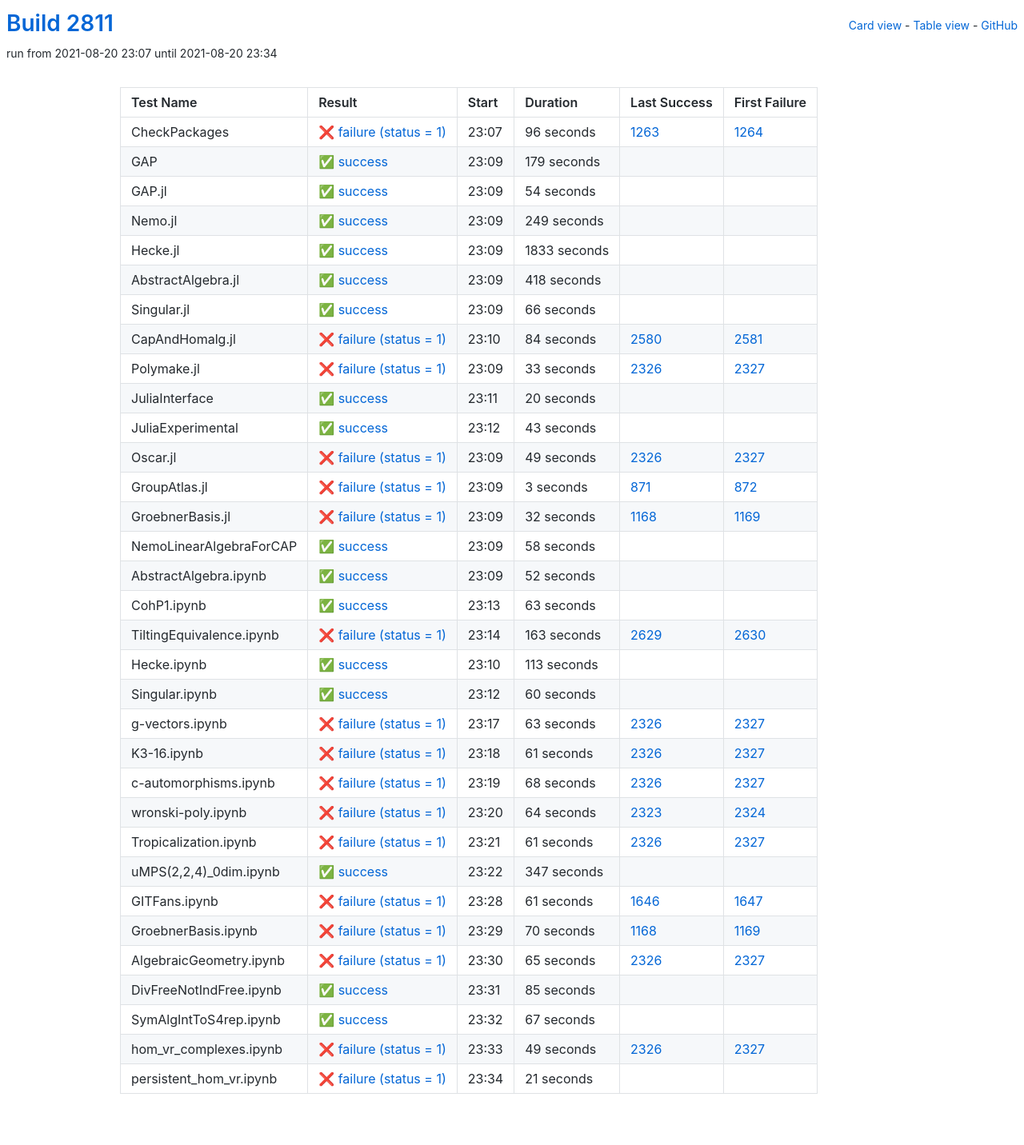
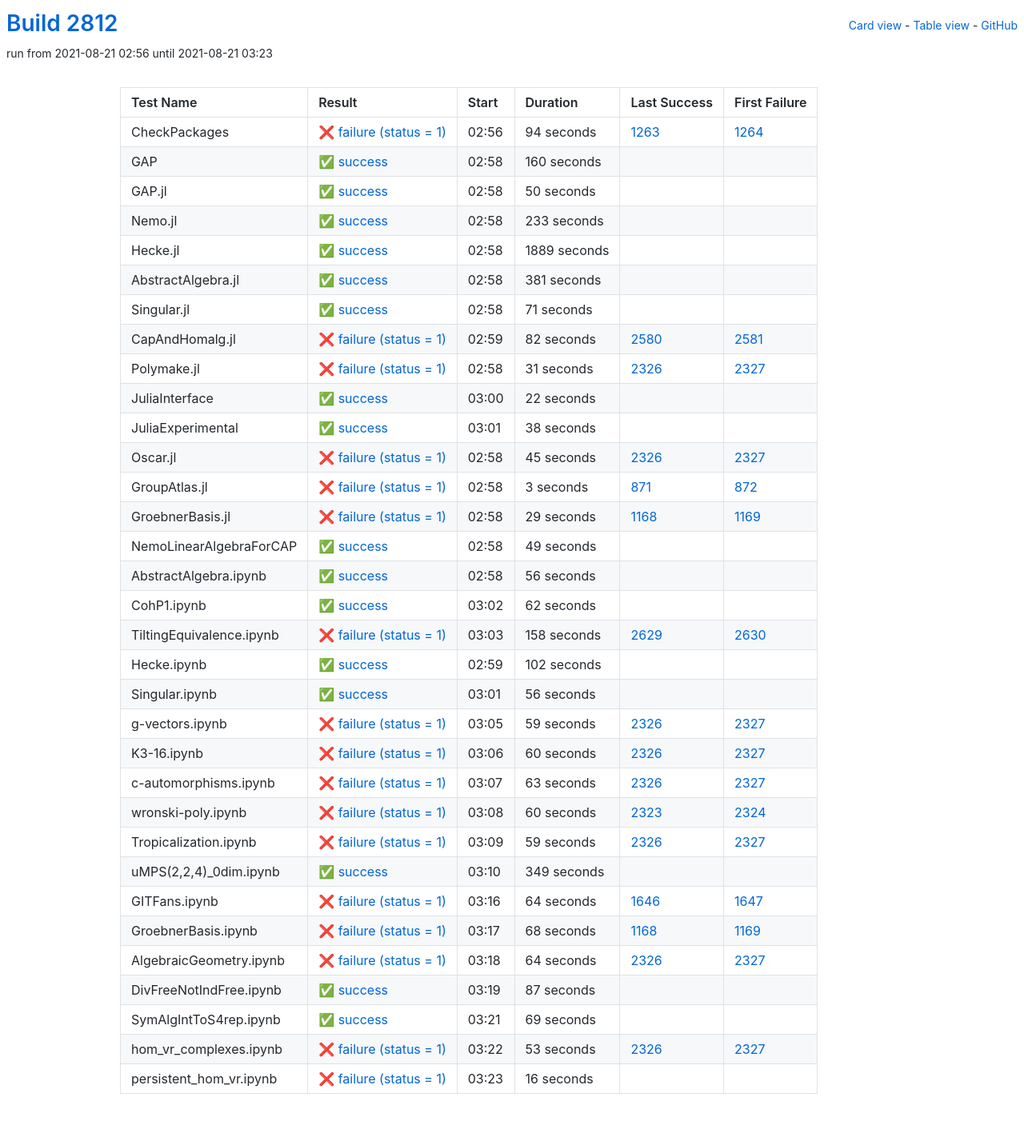
Before and after one commit to oscar-system/oscar-ci-status-stable, a Jekyll site: the page built from table.html, in a window 1280 px wide. Shown: the whole page at 80% size. Built offline with Jekyll 4.4.1, drawn with Linux system fonts in a browser that asks for light colours.

Commit message:
Build #2812

```diff
--- a/_data/ci.yml
+++ b/_data/ci.yml
@@ -1,6 +1,6 @@
 ---
-build: 2811
-build_url: https://oscarci.mathematik.uni-kl.de/job/oscar-stable/2811/
+build: 2812
+build_url: https://oscarci.mathematik.uni-kl.de/job/oscar-stable/2812/
 job: oscar-stable
 organization: oscar-system
 repo: oscar-ci-status-stable
@@ -8,152 +8,152 @@ repourl: https://github.com/oscar-system/oscar-ci-status-stable
 tests:
 - name: CheckPackages
   id: checkpackages
-  log: https://oscarci.mathematik.uni-kl.de/job/oscar-stable/2811/artifact/logs/build-2811/CheckPackages.log
-  start: 2021-08-20 23:07
+  log: https://oscarci.mathematik.uni-kl.de/job/oscar-stable/2812/artifact/logs/build-2812/CheckPackages.log
+  start: 2021-08-21 02:56
   success: false
   exitcode: 1
   status: failure
-  duration: 96
+  duration: 94
   last_success: 1263
   last_success_url: https://oscarci.mathematik.uni-kl.de/job/oscar-stable/1263/
   first_failure: 1264
   first_failure_url: https://oscarci.mathematik.uni-kl.de/job/oscar-stable/1264/
 - name: GAP
   id: gap
-  log: https://oscarci.mathematik.uni-kl.de/job/oscar-stable/2811/artifact/logs/build-2811/GAP.log
-  start: 2021-08-20 23:09
+  log: https://oscarci.mathematik.uni-kl.de/job/oscar-stable/2812/artifact/logs/build-2812/GAP.log
+  start: 2021-08-21 02:58
   success: true
   exitcode: 0
   status: success
-  duration: 179
+  duration: 160
   last_success: false
   last_success_url:
   first_failure: false
   first_failure_url:
 - name: GAP.jl
   id: gap-jl
-  log: https://oscarci.mathematik.uni-kl.de/job/oscar-stable/2811/artifact/logs/build-2811/GAP.jl.log
-  start: 2021-08-20 23:09
+  log: https://oscarci.mathematik.uni-kl.de/job/oscar-stable/2812/artifact/logs/build-2812/GAP.jl.log
+  start: 2021-08-21 02:58
   success: true
   exitcode: 0
   status: success
-  duration: 54
+  duration: 50
   last_success: false
   last_success_url:
   first_failure: false
   first_failure_url:
 - name: Nemo.jl
   id: nemo-jl
-  log: https://oscarci.mathematik.uni-kl.de/job/oscar-stable/2811/artifact/logs/build-2811/Nemo.jl.log
-  start: 2021-08-20 23:09
+  log: https://oscarci.mathematik.uni-kl.de/job/oscar-stable/2812/artifact/logs/build-2812/Nemo.jl.log
+  start: 2021-08-21 02:58
   success: true
   exitcode: 0
   status: success
-  duration: 249
+  duration: 233
   last_success: false
   last_success_url:
   first_failure: false
   first_failure_url:
 - name: Hecke.jl
   id: hecke-jl
-  log: https://oscarci.mathematik.uni-kl.de/job/oscar-stable/2811/artifact/logs/build-2811/Hecke.jl.log
-  start: 2021-08-20 23:09
+  log: https://oscarci.mathematik.uni-kl.de/job/oscar-stable/2812/artifact/logs/build-2812/Hecke.jl.log
+  start: 2021-08-21 02:58
   success: true
   exitcode: 0
   status: success
-  duration: 1833
+  duration: 1889
   last_success: false
   last_success_url:
   first_failure: false
   first_failure_url:
 - name: AbstractAlgebra.jl
   id: abstractalgebra-jl
-  log: https://oscarci.mathematik.uni-kl.de/job/oscar-stable/2811/artifact/logs/build-2811/AbstractAlgebra.jl.log
-  start: 2021-08-20 23:09
+  log: https://oscarci.mathematik.uni-kl.de/job/oscar-stable/2812/artifact/logs/build-2812/AbstractAlgebra.jl.log
+  start: 2021-08-21 02:58
   success: true
   exitcode: 0
   status: success
-  duration: 418
+  duration: 381
   last_success: false
   last_success_url:
   first_failure: false
   first_failure_url:
 - name: Singular.jl
   id: singular-jl
-  log: https://oscarci.mathematik.uni-kl.de/job/oscar-stable/2811/artifact/logs/build-2811/Singular.jl.log
-  start: 2021-08-20 23:09
+  log: https://oscarci.mathematik.uni-kl.de/job/oscar-stable/2812/artifact/logs/build-2812/Singular.jl.log
+  start: 2021-08-21 02:58
   success: true
   exitcode: 0
   status: success
-  duration: 66
+  duration: 71
   last_success: false
   last_success_url:
   first_failure: false
   first_failure_url:
 - name: CapAndHomalg.jl
   id: capandhomalg-jl
-  log: https://oscarci.mathematik.uni-kl.de/job/oscar-stable/2811/artifact/logs/build-2811/CapAndHomalg.jl.log
-  start: 2021-08-20 23:10
+  log: https://oscarci.mathematik.uni-kl.de/job/oscar-stable/2812/artifact/logs/build-2812/CapAndHomalg.jl.log
+  start: 2021-08-21 02:59
   success: false
   exitcode: 1
   status: failure
-  duration: 84
+  duration: 82
   last_success: 2580
   last_success_url: https://oscarci.mathematik.uni-kl.de/job/oscar-stable/2580/
   first_failure: 2581
   first_failure_url: https://oscarci.mathematik.uni-kl.de/job/oscar-stable/2581/
 - name: Polymake.jl
   id: polymake-jl
-  log: https://oscarci.mathematik.uni-kl.de/job/oscar-stable/2811/artifact/logs/build-2811/Polymake.jl.log
-  start: 2021-08-20 23:09
+  log: https://oscarci.mathematik.uni-kl.de/job/oscar-stable/2812/artifact/logs/build-2812/Polymake.jl.log
+  start: 2021-08-21 02:58
   success: false
   exitcode: 1
   status: failure
-  duration: 33
+  duration: 31
   last_success: 2326
   last_success_url: https://oscarci.mathematik.uni-kl.de/job/oscar-stable/2326/
   first_failure: 2327
   first_failure_url: https://oscarci.mathematik.uni-kl.de/job/oscar-stable/2327/
 - name: JuliaInterface
   id: juliainterface
-  log: https://oscarci.mathematik.uni-kl.de/job/oscar-stable/2811/artifact/logs/build-2811/JuliaInterface.log
-  start: 2021-08-20 23:11
+  log: https://oscarci.mathematik.uni-kl.de/job/oscar-stable/2812/artifact/logs/build-2812/JuliaInterface.log
+  start: 2021-08-21 03:00
   success: true
   exitcode: 0
   status: success
-  duration: 20
+  duration: 22
   last_success: false
   last_success_url:
   first_failure: false
   first_failure_url:
 - name: JuliaExperimental
   id: juliaexperimental
-  log: https://oscarci.mathematik.uni-kl.de/job/oscar-stable/2811/artifact/logs/build-2811/JuliaExperimental.log
-  start: 2021-08-20 23:12
+  log: https://oscarci.mathematik.uni-kl.de/job/oscar-stable/2812/artifact/logs/build-2812/JuliaExperimental.log
+  start: 2021-08-21 03:01
   success: true
   exitcode: 0
   status: success
-  duration: 43
+  duration: 38
   last_success: false
   last_success_url:
   first_failure: false
   first_failure_url:
 - name: Oscar.jl
   id: oscar-jl
-  log: https://oscarci.mathematik.uni-kl.de/job/oscar-stable/2811/artifact/logs/build-2811/Oscar.jl.log
-  start: 2021-08-20 23:09
+  log: https://oscarci.mathematik.uni-kl.de/job/oscar-stable/2812/artifact/logs/build-2812/Oscar.jl.log
+  start: 2021-08-21 02:58
   success: false
   exitcode: 1
   status: failure
-  duration: 49
+  duration: 45
   last_success: 2326
   last_success_url: https://oscarci.mathematik.uni-kl.de/job/oscar-stable/2326/
   first_failure: 2327
   first_failure_url: https://oscarci.mathematik.uni-kl.de/job/oscar-stable/2327/
 - name: GroupAtlas.jl
   id: groupatlas-jl
-  log: https://oscarci.mathematik.uni-kl.de/job/oscar-stable/2811/artifact/logs/build-2811/GroupAtlas.jl.log
-  start: 2021-08-20 23:09
+  log: https://oscarci.mathematik.uni-kl.de/job/oscar-stable/2812/artifact/logs/build-2812/GroupAtlas.jl.log
+  start: 2021-08-21 02:58
   success: false
   exitcode: 1
   status: failure
@@ -164,92 +164,116 @@ tests:
   first_failure_url: https://oscarci.mathematik.uni-kl.de/job/oscar-stable/872/
 - name: GroebnerBasis.jl
   id: groebnerbasis-jl
-  log: https://oscarci.mathematik.uni-kl.de/job/oscar-stable/2811/artifact/logs/build-2811/GroebnerBasis.jl.log
-  start: 2021-08-20 23:09
+  log: https://oscarci.mathematik.uni-kl.de/job/oscar-stable/2812/artifact/logs/build-2812/GroebnerBasis.jl.log
+  start: 2021-08-21 02:58
   success: false
   exitcode: 1
   status: failure
-  duration: 32
+  duration: 29
   last_success: 1168
   last_success_url: https://oscarci.mathematik.uni-kl.de/job/oscar-stable/1168/
   first_failure: 1169
   first_failure_url: https://oscarci.mathematik.uni-kl.de/job/oscar-stable/1169/
 - name: NemoLinearAlgebraForCAP
   id: nemolinearalgebraforcap
-  log: https://oscarci.mathematik.uni-kl.de/job/oscar-stable/2811/artifact/logs/build-2811/NemoLinearAlgebraForCAP.log
-  start: 2021-08-20 23:09
+  log: https://oscarci.mathematik.uni-kl.de/job/oscar-stable/2812/artifact/logs/build-2812/NemoLinearAlgebraForCAP.log
+  start: 2021-08-21 02:58
   success: true
   exitcode: 0
   status: success
-  duration: 58
+  duration: 49
   last_success: false
   last_success_url:
   first_failure: false
   first_failure_url:
 - name: AbstractAlgebra.ipynb
   id: abstractalgebra-ipynb
-  log: https://oscarci.mathematik.uni-kl.de/job/oscar-stable/2811/artifact/logs/build-2811/AbstractAlgebra.ipynb.log
-  start: 2021-08-20 23:09
+  log: https://oscarci.mathematik.uni-kl.de/job/oscar-stable/2812/artifact/logs/build-2812/AbstractAlgebra.ipynb.log
+  start: 2021-08-21 02:58
   success: true
   exitcode: 0
   status: success
-  duration: 52
+  duration: 56
   last_success: false
   last_success_url:
   first_failure: false
   first_failure_url:
 - name: CohP1.ipynb
   id: cohp1-ipynb
-  log: https://oscarci.mathematik.uni-kl.de/job/oscar-stable/2811/artifact/logs/build-2811/CohP1.ipynb.log
-  start: 2021-08-20 23:13
+  log: https://oscarci.mathematik.uni-kl.de/job/oscar-stable/2812/artifact/logs/build-2812/CohP1.ipynb.log
+  start: 2021-08-21 03:02
   success: true
   exitcode: 0
   status: success
-  duration: 63
+  duration: 62
   last_success: false
   last_success_url:
   first_failure: false
   first_failure_url:
 - name: TiltingEquivalence.ipynb
   id: tiltingequivalence-ipynb
-  log: https://oscarci.mathematik.uni-kl.de/job/oscar-stable/2811/artifact/logs/build-2811/TiltingEquivalence.ipynb.log
-  start: 2021-08-20 23:14
+  log: https://oscarci.mathematik.uni-kl.de/job/oscar-stable/2812/artifact/logs/build-2812/TiltingEquivalence.ipynb.log
+  start: 2021-08-21 03:03
   success: false
   exitcode: 1
   status: failure
-  duration: 163
+  duration: 158
   last_success: 2629
   last_success_url: https://oscarci.mathematik.uni-kl.de/job/oscar-stable/2629/
   first_failure: 2630
   first_failure_url: https://oscarci.mathematik.uni-kl.de/job/oscar-stable/2630/
 - name: Hecke.ipynb
   id: hecke-ipynb
-  log: https://oscarci.mathematik.uni-kl.de/job/oscar-stable/2811/artifact/logs/build-2811/Hecke.ipynb.log
-  start: 2021-08-20 23:10
+  log: https://oscarci.mathematik.uni-kl.de/job/oscar-stable/2812/artifact/logs/build-2812/Hecke.ipynb.log
+  start: 2021-08-21 02:59
   success: true
   exitcode: 0
   status: success
-  duration: 113
+  duration: 102
   last_success: false
   last_success_url:
   first_failure: false
   first_failure_url:
 - name: Singular.ipynb
   id: singular-ipynb
-  log: https://oscarci.mathematik.uni-kl.de/job/oscar-stable/2811/artifact/logs/build-2811/Singular.ipynb.log
-  start: 2021-08-20 23:12
+  log: https://oscarci.mathematik.uni-kl.de/job/oscar-stable/2812/artifact/logs/build-2812/Singular.ipynb.log
+  start: 2021-08-21 03:01
   success: true
   exitcode: 0
   status: success
-  duration: 60
+  duration: 56
   last_success: false
   last_success_url:
   first_failure: false
   first_failure_url:
 - name: g-vectors.ipynb
   id: g-vectors-ipynb
-  log: https://oscarci.mathematik.uni-kl.de/job/oscar-stable/2811/artifact/logs/build-2811/g-vectors.ipynb.log
-  start: 2021-08-20 23:17
+  log: https://oscarci.mathematik.uni-kl.de/job/oscar-stable/2812/artifact/logs/build-2812/g-vectors.ipynb.log
+  start: 2021-08-21 03:05
+  success: false
+  exitcode: 1
+  status: failure
+  duration: 59
+  last_success: 2326
+  last_success_url: https://oscarci.mathematik.uni-kl.de/job/oscar-stable/2326/
+  first_failure: 2327
+  first_failure_url: https://oscarci.mathematik.uni-kl.de/job/oscar-stable/2327/
+- name: K3-16.ipynb
+  id: k3-16-ipynb
+  log: https://oscarci.mathematik.uni-kl.de/job/oscar-stable/2812/artifact/logs/build-2812/K3-16.ipynb.log
+  start: 2021-08-21 03:06
+  success: false
+  exitcode: 1
+  status: failure
+  duration: 60
+  last_success: 2326
+  last_success_url: https://oscarci.mathematik.uni-kl.de/job/oscar-stable/2326/
+  first_failure: 2327
+  first_failure_url: https://oscarci.mathematik.uni-kl.de/job/oscar-stable/2327/
+- name: c-automorphisms.ipynb
+  id: c-automorphisms-ipynb
+  log: https://oscarci.mathematik.uni-kl.de/job/oscar-stable/2812/artifact/logs/build-2812/c-automorphisms.ipynb.log
+  start: 2021-08-21 03:07
   success: false
   exitcode: 1
   status: failure
@@ -258,146 +282,122 @@ tests:
   last_success_url: https://oscarci.mathematik.uni-kl.de/job/oscar-stable/2326/
   first_failure: 2327
   first_failure_url: https://oscarci.mathematik.uni-kl.de/job/oscar-stable/2327/
-- name: K3-16.ipynb
-  id: k3-16-ipynb
-  log: https://oscarci.mathematik.uni-kl.de/job/oscar-stable/2811/artifact/logs/build-2811/K3-16.ipynb.log
-  start: 2021-08-20 23:18
+- name: wronski-poly.ipynb
+  id: wronski-poly-ipynb
+  log: https://oscarci.mathematik.uni-kl.de/job/oscar-stable/2812/artifact/logs/build-2812/wronski-poly.ipynb.log
+  start: 2021-08-21 03:08
   success: false
   exitcode: 1
   status: failure
-  duration: 61
-  last_success: 2326
-  last_success_url: https://oscarci.mathematik.uni-kl.de/job/oscar-stable/2326/
-  first_failure: 2327
-  first_failure_url: https://oscarci.mathematik.uni-kl.de/job/oscar-stable/2327/
-- name: c-automorphisms.ipynb
-  id: c-automorphisms-ipynb
-  log: https://oscarci.mathematik.uni-kl.de/job/oscar-stable/2811/artifact/logs/build-2811/c-automorphisms.ipynb.log
-  start: 2021-08-20 23:19
-  success: false
-  exitcode: 1
-  status: failure
-  duration: 68
-  last_success: 2326
-  last_success_url: https://oscarci.mathematik.uni-kl.de/job/oscar-stable/2326/
-  first_failure: 2327
-  first_failure_url: https://oscarci.mathematik.uni-kl.de/job/oscar-stable/2327/
-- name: wronski-poly.ipynb
-  id: wronski-poly-ipynb
-  log: https://oscarci.mathematik.uni-kl.de/job/oscar-stable/2811/artifact/logs/build-2811/wronski-poly.ipynb.log
-  start: 2021-08-20 23:20
-  success: false
-  exitcode: 1
-  status: failure
-  duration: 64
+  duration: 60
   last_success: 2323
   last_success_url: https://oscarci.mathematik.uni-kl.de/job/oscar-stable/2323/
   first_failure: 2324
   first_failure_url: https://oscarci.mathematik.uni-kl.de/job/oscar-stable/2324/
 - name: Tropicalization.ipynb
   id: tropicalization-ipynb
-  log: https://oscarci.mathematik.uni-kl.de/job/oscar-stable/2811/artifact/logs/build-2811/Tropicalization.ipynb.log
-  start: 2021-08-20 23:21
+  log: https://oscarci.mathematik.uni-kl.de/job/oscar-stable/2812/artifact/logs/build-2812/Tropicalization.ipynb.log
+  start: 2021-08-21 03:09
   success: false
   exitcode: 1
   status: failure
-  duration: 61
+  duration: 59
   last_success: 2326
   last_success_url: https://oscarci.mathematik.uni-kl.de/job/oscar-stable/2326/
   first_failure: 2327
   first_failure_url: https://oscarci.mathematik.uni-kl.de/job/oscar-stable/2327/
 - name: uMPS(2,2,4)_0dim.ipynb
   id: umps-2-2-4-0dim-ipynb
-  log: https://oscarci.mathematik.uni-kl.de/job/oscar-stable/2811/artifact/logs/build-2811/uMPS-2-2-4-_0dim.ipynb.log
-  start: 2021-08-20 23:22
+  log: https://oscarci.mathematik.uni-kl.de/job/oscar-stable/2812/artifact/logs/build-2812/uMPS-2-2-4-_0dim.ipynb.log
+  start: 2021-08-21 03:10
   success: true
   exitcode: 0
   status: success
-  duration: 347
+  duration: 349
   last_success: false
   last_success_url:
   first_failure: false
   first_failure_url:
 - name: GITFans.ipynb
   id: gitfans-ipynb
-  log: https://oscarci.mathematik.uni-kl.de/job/oscar-stable/2811/artifact/logs/build-2811/GITFans.ipynb.log
-  start: 2021-08-20 23:28
+  log: https://oscarci.mathematik.uni-kl.de/job/oscar-stable/2812/artifact/logs/build-2812/GITFans.ipynb.log
+  start: 2021-08-21 03:16
   success: false
   exitcode: 1
   status: failure
-  duration: 61
+  duration: 64
   last_success: 1646
   last_success_url: https://oscarci.mathematik.uni-kl.de/job/oscar-stable/1646/
   first_failure: 1647
   first_failure_url: https://oscarci.mathematik.uni-kl.de/job/oscar-stable/1647/
 - name: GroebnerBasis.ipynb
   id: groebnerbasis-ipynb
-  log: https://oscarci.mathematik.uni-kl.de/job/oscar-stable/2811/artifact/logs/build-2811/GroebnerBasis.ipynb.log
-  start: 2021-08-20 23:29
+  log: https://oscarci.mathematik.uni-kl.de/job/oscar-stable/2812/artifact/logs/build-2812/GroebnerBasis.ipynb.log
+  start: 2021-08-21 03:17
   success: false
   exitcode: 1
   status: failure
-  duration: 70
+  duration: 68
   last_success: 1168
   last_success_url: https://oscarci.mathematik.uni-kl.de/job/oscar-stable/1168/
   first_failure: 1169
   first_failure_url: https://oscarci.mathematik.uni-kl.de/job/oscar-stable/1169/
 - name: AlgebraicGeometry.ipynb
   id: algebraicgeometry-ipynb
-  log: https://oscarci.mathematik.uni-kl.de/job/oscar-stable/2811/artifact/logs/build-2811/AlgebraicGeometry.ipynb.log
-  start: 2021-08-20 23:30
+  log: https://oscarci.mathematik.uni-kl.de/job/oscar-stable/2812/artifact/logs/build-2812/AlgebraicGeometry.ipynb.log
+  start: 2021-08-21 03:18
   success: false
   exitcode: 1
   status: failure
-  duration: 65
+  duration: 64
   last_success: 2326
   last_success_url: https://oscarci.mathematik.uni-kl.de/job/oscar-stable/2326/
   first_failure: 2327
   first_failure_url: https://oscarci.mathematik.uni-kl.de/job/oscar-stable/2327/
 - name: DivFreeNotIndFree.ipynb
   id: divfreenotindfree-ipynb
-  log: https://oscarci.mathematik.uni-kl.de/job/oscar-stable/2811/artifact/logs/build-2811/DivFreeNotIndFree.ipynb.log
-  start: 2021-08-20 23:31
+  log: https://oscarci.mathematik.uni-kl.de/job/oscar-stable/2812/artifact/logs/build-2812/DivFreeNotIndFree.ipynb.log
+  start: 2021-08-21 03:19
   success: true
   exitcode: 0
   status: success
-  duration: 85
+  duration: 87
   last_success: false
   last_success_url:
   first_failure: false
   first_failure_url:
 - name: SymAlgIntToS4rep.ipynb
   id: symalginttos4rep-ipynb
-  log: https://oscarci.mathematik.uni-kl.de/job/oscar-stable/2811/artifact/logs/build-2811/SymAlgIntToS4rep.ipynb.log
-  start: 2021-08-20 23:32
+  log: https://oscarci.mathematik.uni-kl.de/job/oscar-stable/2812/artifact/logs/build-2812/SymAlgIntToS4rep.ipynb.log
+  start: 2021-08-21 03:21
   success: true
   exitcode: 0
   status: success
-  duration: 67
+  duration: 69
   last_success: false
   last_success_url:
   first_failure: false
   first_failure_url:
 - name: hom_vr_complexes.ipynb
   id: hom-vr-complexes-ipynb
-  log: https://oscarci.mathematik.uni-kl.de/job/oscar-stable/2811/artifact/logs/build-2811/hom_vr_complexes.ipynb.log
-  start: 2021-08-20 23:33
+  log: https://oscarci.mathematik.uni-kl.de/job/oscar-stable/2812/artifact/logs/build-2812/hom_vr_complexes.ipynb.log
+  start: 2021-08-21 03:22
   success: false
   exitcode: 1
   status: failure
-  duration: 49
+  duration: 53
   last_success: 2326
   last_success_url: https://oscarci.mathematik.uni-kl.de/job/oscar-stable/2326/
   first_failure: 2327
   first_failure_url: https://oscarci.mathematik.uni-kl.de/job/oscar-stable/2327/
 - name: persistent_hom_vr.ipynb
   id: persistent-hom-vr-ipynb
-  log: https://oscarci.mathematik.uni-kl.de/job/oscar-stable/2811/artifact/logs/build-2811/persistent_hom_vr.ipynb.log
-  start: 2021-08-20 23:34
+  log: https://oscarci.mathematik.uni-kl.de/job/oscar-stable/2812/artifact/logs/build-2812/persistent_hom_vr.ipynb.log
+  start: 2021-08-21 03:23
   success: false
   exitcode: 1
   status: failure
-  duration: 21
+  duration: 16
   last_success: false
   last_success_url:
   first_failure: false
```
Also changed, not shown: README.md.
